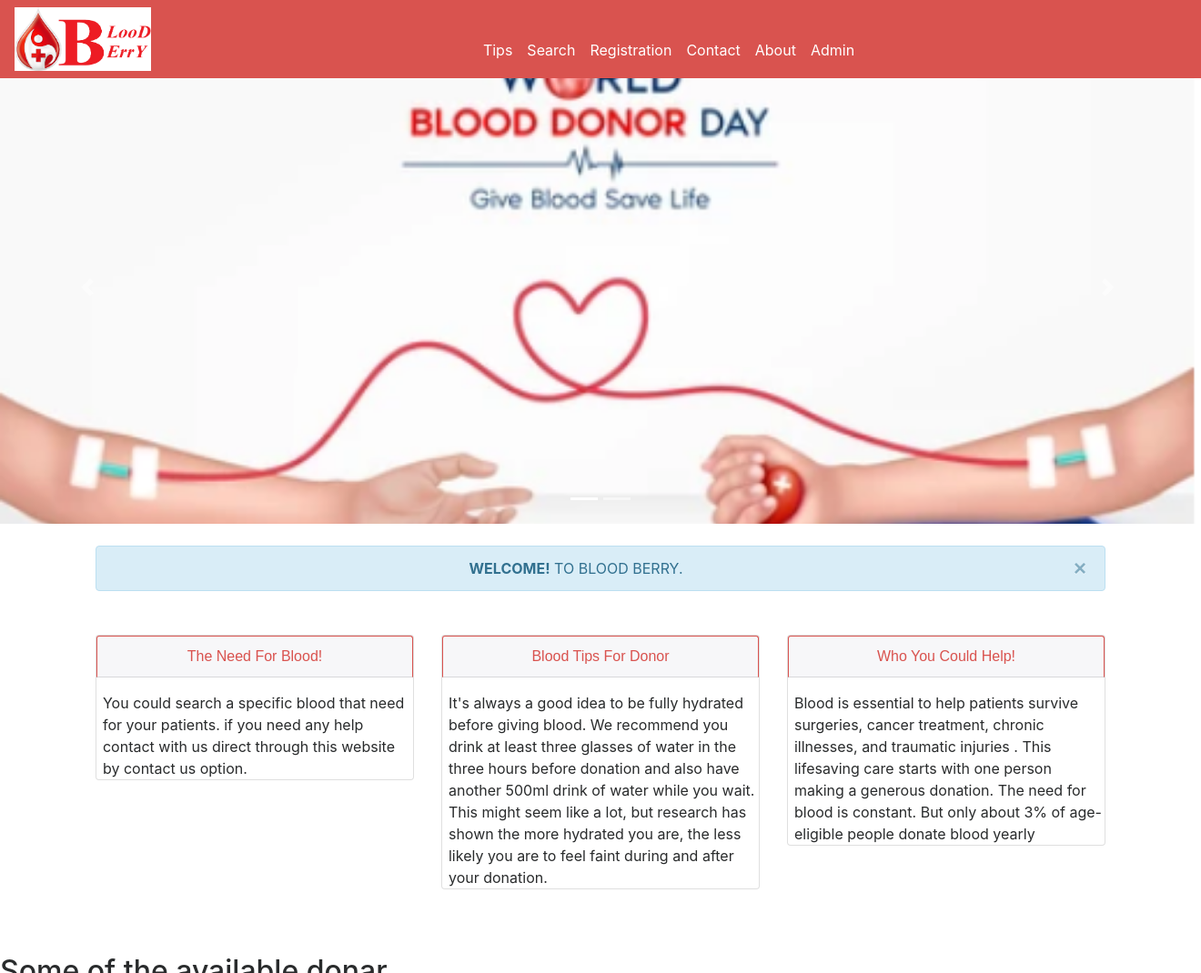
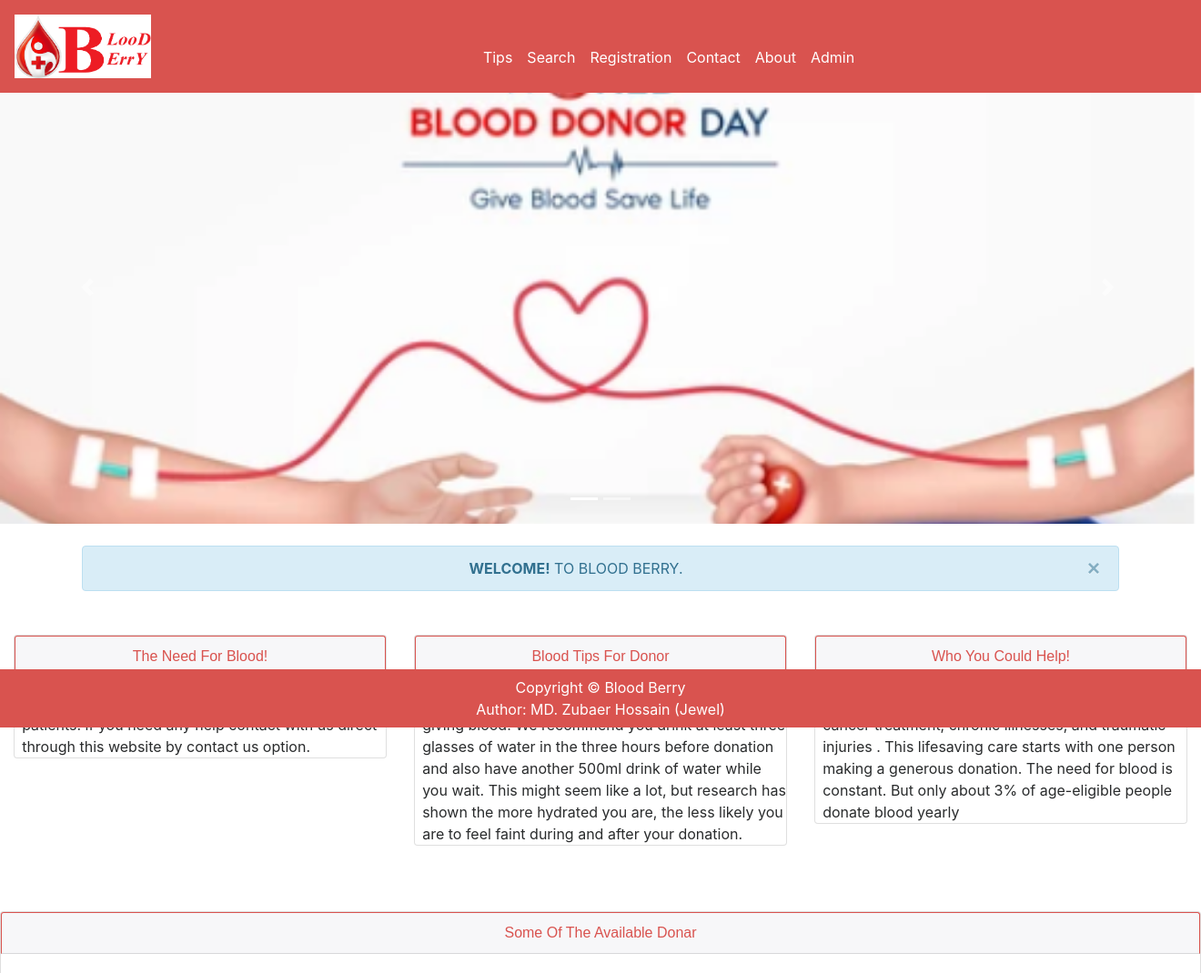
Before and after one commit to ZubaerJewel/Blood-Berry, a PHP site: page / in a window 1320 px wide. Shown: the top 1070 px of the page at 91% size. Run offline with PHP 8.4, Linux system fonts and the light colour scheme; data that the repository does not hold is empty.

Commit message:
add a image,text design in user dashboard and fixed footer design

```diff
--- a/includes/footer.php
+++ b/includes/footer.php
@@ -1,6 +1,6 @@
 
 
-  <footer class="py-5 bg-danger">
+  <footer class="py-2 bg-danger fixed-bottom">
         <div class="container">
             <p class="m-0 text-center text-white">Copyright &copy; Blood Berry <br> Author: MD. Zubaer Hossain (Jewel)</p>
         </div>
--- a/includes/header.php
+++ b/includes/header.php
@@ -13,11 +13,11 @@
 
 
 
-<nav class="navbar fixed-top navbar-toggleable-md navbar-inverse bg-danger">
+<nav class="navbar fixed-top navbar-toggleable-md py-3 navbar-inverse bg-danger">
         <button class="navbar-toggler navbar-toggler-right" type="button" data-toggle="collapse" data-target="#navbarExample" aria-controls="navbarExample" aria-expanded="false" aria-label="Toggle navigation">
             <span class="navbar-toggler-icon"></span>
         </button>
-				<a class="logo"  href = "index.php"><img src ="images/blood_berry1.PNG"></a> <!--Logo Design-->
+				<a class="logo"  href = "index.php"><img height= width="460" height="345"src ="images/blood_berry1.PNG"></a> <!--Logo Design-->
 			<div class="container-fluid  ">
 
 
--- a/index.php
+++ b/index.php
@@ -44,8 +44,8 @@ include('includes/config.php');
 <?php include('includes/slider.php');?>
 
     <!-- Page Content -->
-    <div class="container">
-		<div class="alert alert-info my-4 text-center text-uppercase alert-dismissible">
+    <div class="">
+		<div class="container alert alert-info my-4 text-center text-uppercase alert-dismissible">
 			<button type="button" class="close" data-dismiss="alert">&times;</button>
 				<strong>Welcome!</strong> To Blood Berry.
 		</div>
@@ -53,7 +53,7 @@ include('includes/config.php');
 
         <!-- Marketing Icons Section -->
 
-        <div class="row my-5">
+        <div class="container-fluid row my-5">
             <div class="col-lg-4 mb-4">
                 <div class="card">
 						<button type="button" class="btn btn-outline-danger  card-header">The Need For Blood!</button>
@@ -86,12 +86,13 @@ include('includes/config.php');
         <!-- /.row -->
 
         <!-- Portfolio Section -->
-        <h2>Some of the available donar</h2>
-
-        <div class="row">
+		<div class=" card pb-4">
+			<button type="button container" class="btn btn-outline-danger  card-header">Some Of The Available Donar</button>
+		  </div>
+        <div class=" row">
                    <?php
 $status=1;
-$sql = "SELECT * from tblblooddonars where status=:status order by rand() limit 5";
+$sql = "SELECT * from tblblooddonars where status=:status order by rand() limit 8";
 $query = $dbh -> prepare($sql);
 $query->bindParam(':status',$status,PDO::PARAM_STR);
 $query->execute();
@@ -102,9 +103,9 @@ if($query->rowCount() > 0)
 	foreach($results as $result)
 		{ ?>
 
-					<div class="col-lg-4 col-sm-6 portfolio-item">
-						<div class="card h-100">
-							<a href="#"><img class="card-img-top img-fluid rounded-circle style="width:50px height:60px" src="images/<?php echo htmlentities($result->Profile);?>" alt="" ></a>
+					<div class="col-lg-3 col-sm-6 portfolio-item">
+						<div class="card h-50">
+							<a href="#"><img class="card-img-top img-fluid  rounded-circle"  width="160" height="80" src="images/<?php echo htmlentities($result->Profile);?>" alt="" ></a>
 							<div class="card-block">
 								<h4 class="card-title"><a href="#"><?php echo htmlentities($result->FullName);?></a></h4>
 										<p class="card-text"><b>Email Address :</b> <?php echo htmlentities($result->EmailId);?></p>
@@ -128,21 +129,21 @@ if($query->rowCount() > 0)
 
         <!-- Features Section -->
         <div class="row">
-            <div class="col-lg-6">
-                <h2>BLOOD GROUPS</h2>
+            <div class="col-lg-8">
+              <div class=" card pb-4">
+			<button type="button container" class="btn btn-outline-danger  card-header">About Blood Group</button>
+		  </div>
           <p>  blood group of any human being will mainly fall in any one of the following groups.</p>
                 <ul>
-
-
-<li>A positive or A negative</li>
-<li>B positive or B negative</li>
-<li>O positive or O negative</li>
-<li>AB positive or AB negative.</li>
+					<li>A positive or A negative</li>
+					<li>B positive or B negative</li>
+					<li>O positive or O negative</li>
+					<li>AB positive or AB negative.</li>
                 </ul>
                 <p>A healthy diet helps ensure a successful blood donation, and also makes you feel better! Check out the following recommended foods to eat prior to your donation.</p>
             </div>
-            <div class="col-lg-6">
-                <img class="img-fluid rounded" src="images/blood-donor (1).jpg" alt="">
+            <div class="col-lg-4">
+                <img class="img-fluid rounded" src="images/banner3.png" alt="">
             </div>
         </div>
         <!-- /.row -->
@@ -152,14 +153,19 @@ if($query->rowCount() > 0)
         <!-- Call to Action Section -->
         <div class="row mb-4">
             <div class="col-md-8">
-            <h4>UNIVERSAL DONORS AND RECIPIENTS</h4>
+			<div class=" card pb-4">
+			<button type="button container" class="btn btn-outline-danger  card-header">UNIVERSAL DONORS AND RECIPIENTS</button>
+		  </div>
+
                 <p>
-The most common blood type is O, followed by type A.
+					The most common blood type is O, followed by type A.
 
-Type O individuals are often called "universal donors" since their blood can be transfused into persons with any blood type. Those with type AB blood are called "universal recipients" because they can receive blood of any type.</p>
+					Type O individuals are often called "universal donors" since their blood can be transfused into persons with any blood type.
+					Those with type AB blood are called "universal recipients" because they can receive blood of any type.
+				</p>
             </div>
-            <div class="col-md-4">
-                <a class="btn btn-lg btn-secondary btn-block" href="become-donar.php">Become a Donar</a>
+            <div class="col-md-4  card pb-3">
+               <button type="button container" class="btn bg-danger   style="text-size:12rem" card-header"><a class="text-white" href="become-donar.php">Become A Donor</a></button>
             </div>
         </div>
 
```
